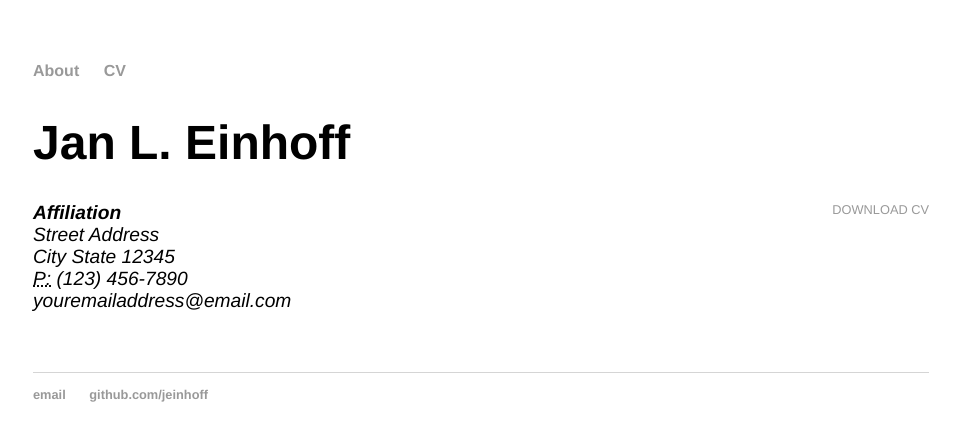
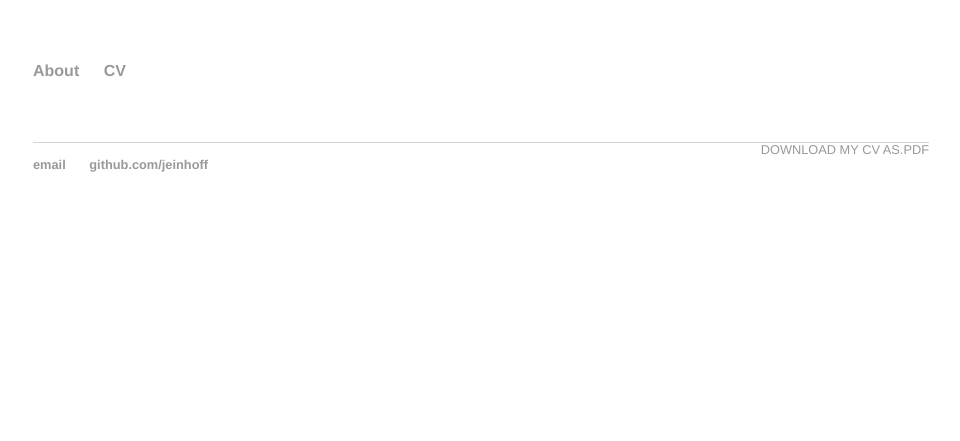
Before and after one commit to jeinhoff/jeinhoff.github.io, a Jekyll site: the page built from cv/index.html, in a window 1280 px wide. Shown: the top 441 px of the page, without its empty margins (159-1119 px from the left). Built offline with Jekyll 4.4.1, drawn with Linux system fonts in a browser that asks for light colours.

Commit message:
Update index.html

```diff
--- a/cv/index.html
+++ b/cv/index.html
@@ -4,13 +4,5 @@ title: CV
 ---
 
 	<div class="cv">
-					<h1>Jan L. Einhoff</h1>
-		<a href="#" class="download" title="Download CV as PDF">Download CV</a>
-					<address>
-					<strong>Affiliation</strong><br>
-					Street Address<br>
-					City State 12345<br>
-					<abbr title="phone">P:</abbr> (123) 456-7890<br>
-					<span class="obfuscate">youremailaddress@email.com</span>
-					</address>
+		<a href="#" class="download" title="Download CV as PDF">Download my CV as.pdf</a>
 	</div>
```
